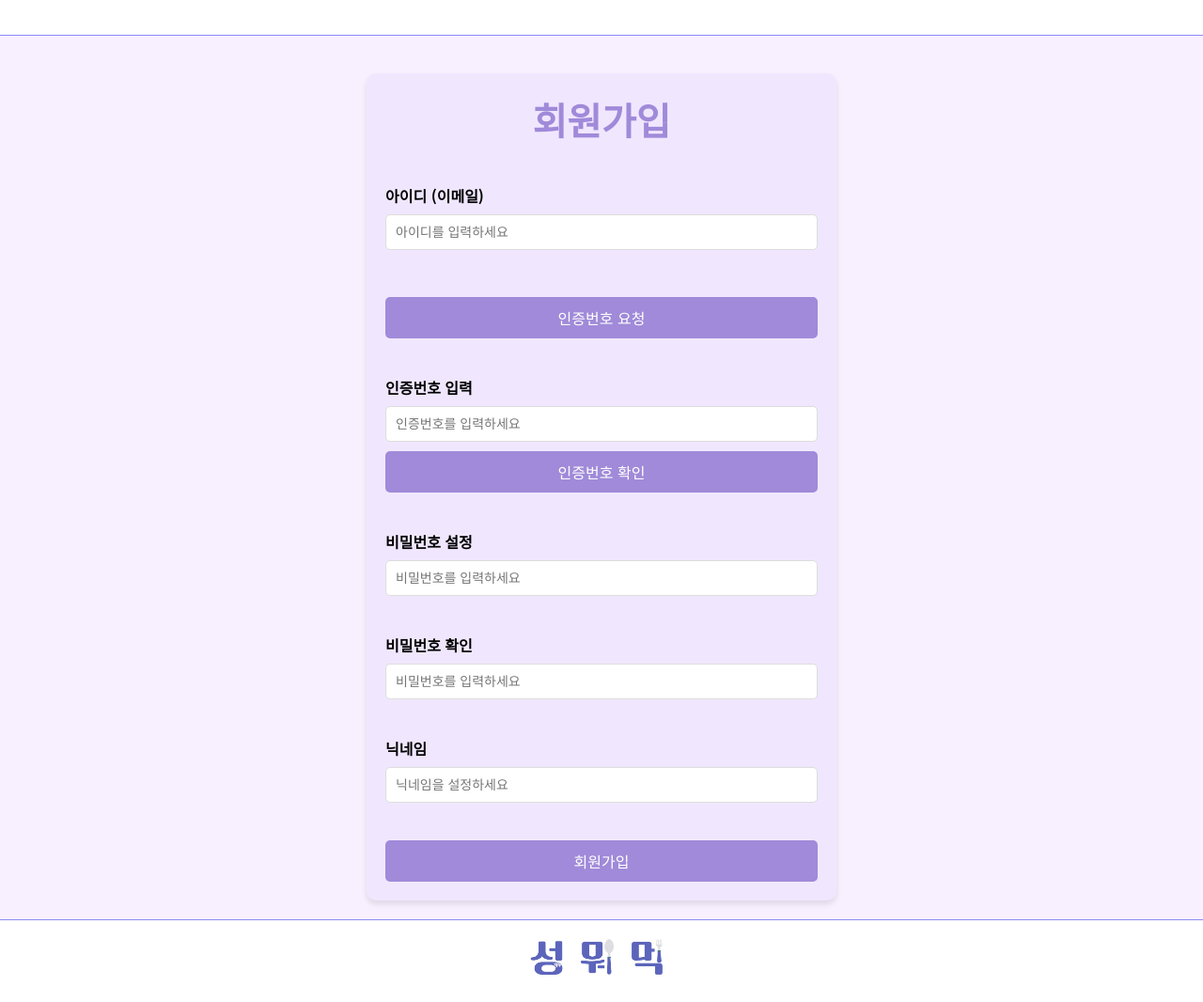
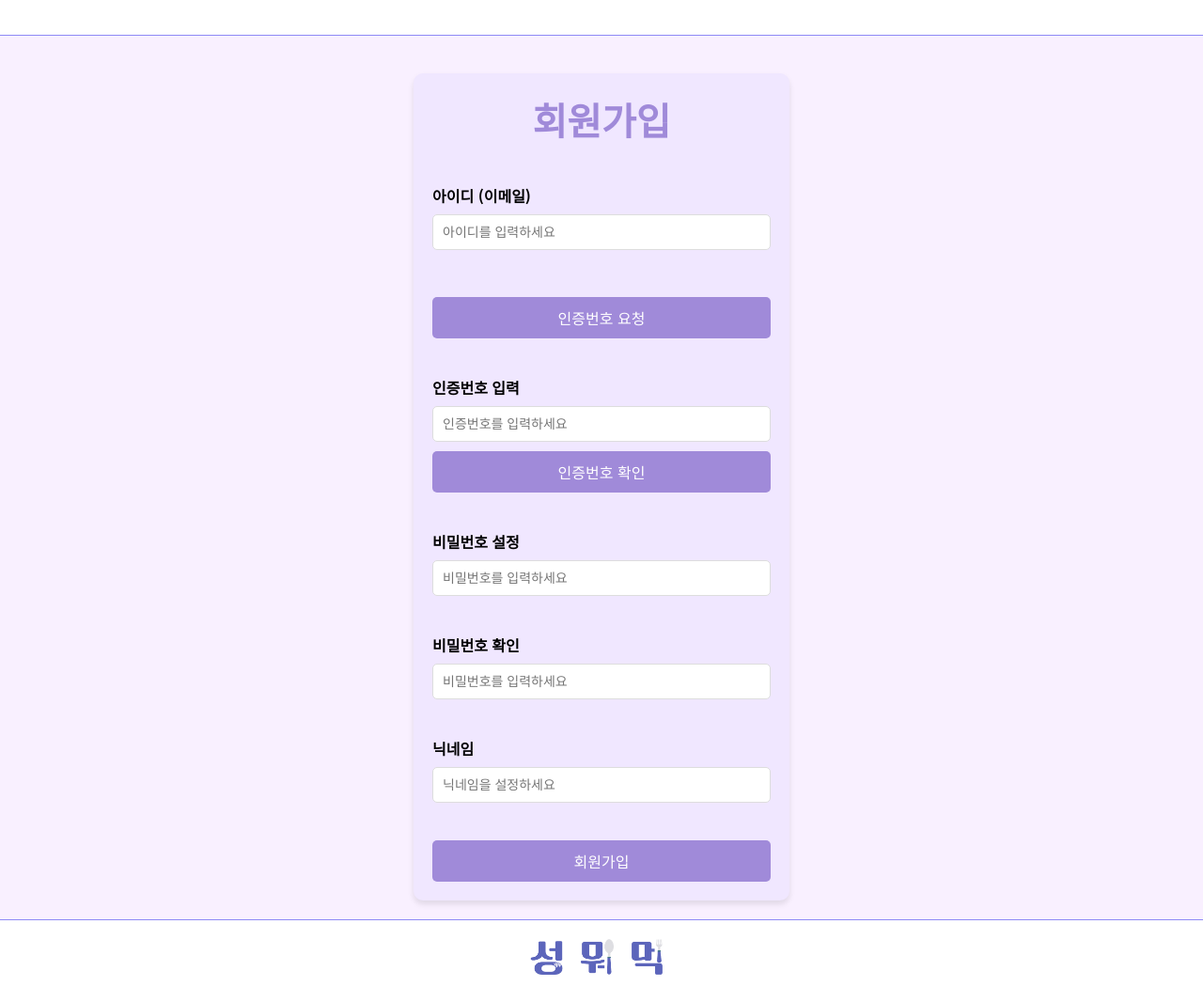
Before and after one commit to egggbeee-dev/sungmumuk, a PHP site: page /signup.html in a window 1280 px wide. Shown: the part 230-1296 px from the top of the page at 94% size. Run offline with PHP 8.4, Linux system fonts and the light colour scheme.

Commit message:
Update signup.css

```diff
--- a/views/signup.css
+++ b/views/signup.css
@@ -7,15 +7,6 @@ body {
   box-sizing: border-box;
 }
 
-/* 영어 텍스트에 Anton 폰트 적용 */
-h1,
-h2,
-h3,
-.banner-text h2,
-button,
-.sort-button {
-  font-family: "Noto Sans KR", sans-serif;
-}
 
 /* 공통 초기화 */
 * {
@@ -48,7 +39,7 @@ button,
   box-shadow: 0 4px 6px rgba(0, 0, 0, 0.1);
   text-align: center;
   width: 100%;
-  max-width: 500px;
+  max-width: 400px;
   box-sizing: border-box;
   overflow-wrap: break-word;
   margin-top: 20px; /* 컨테이너에서 레지스터 박스가 위로 밀리지 않도록 여백 추가 */
```
